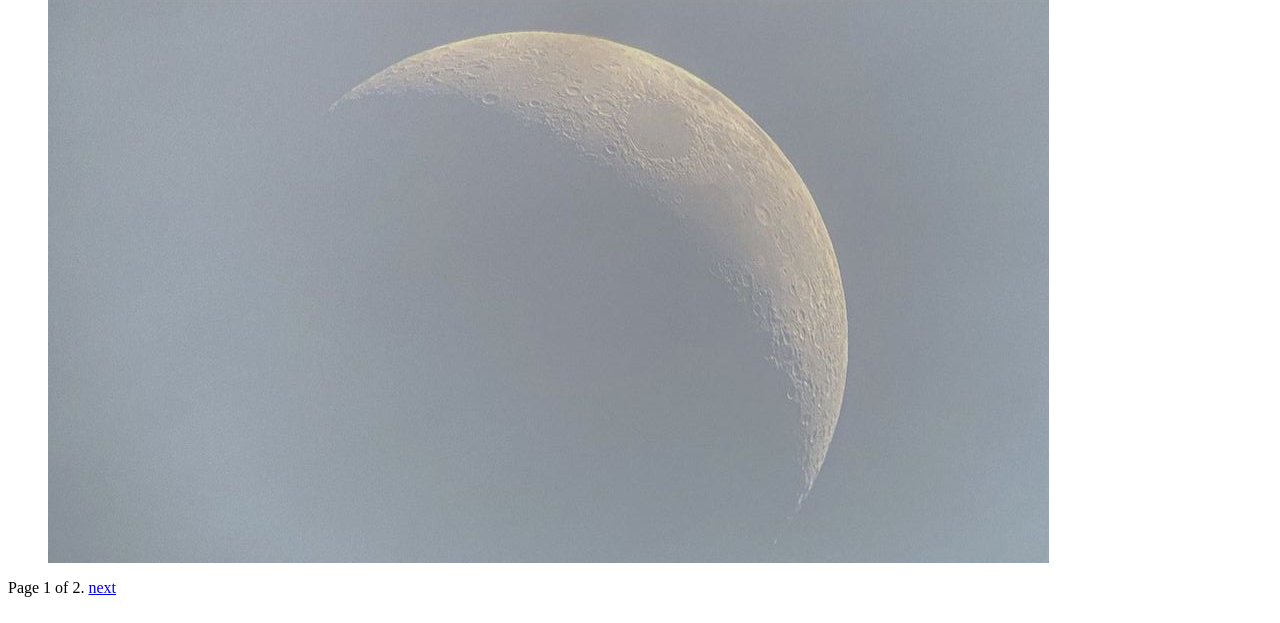
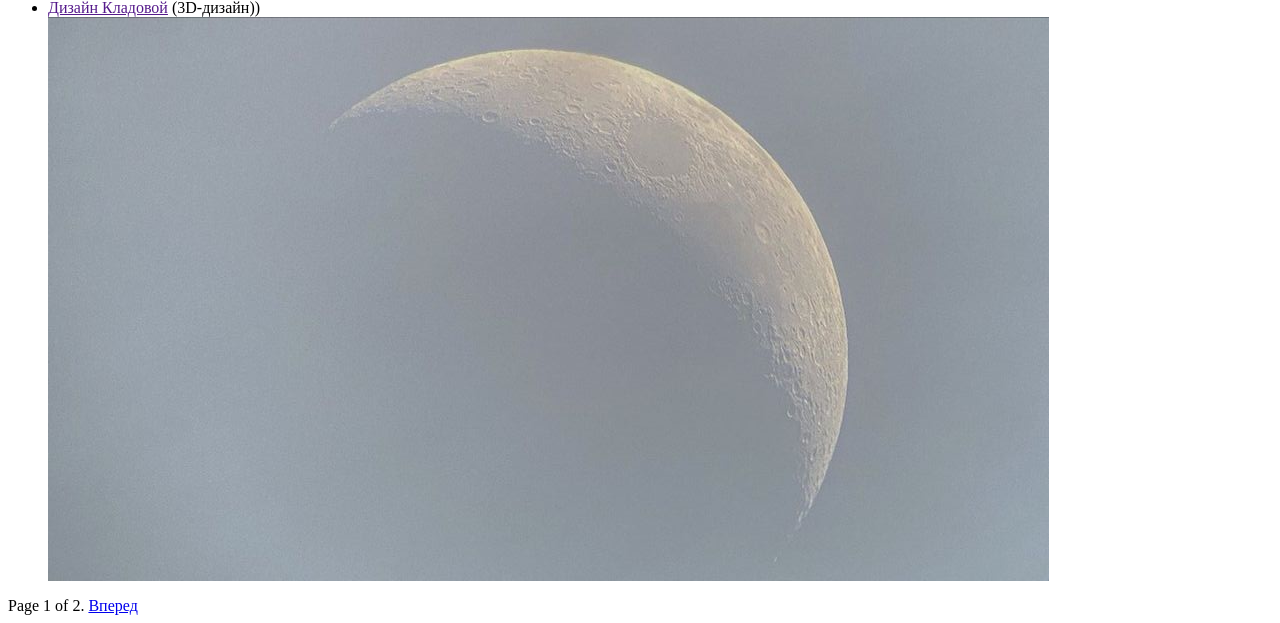
Before and after one commit to kristinatibeikina/design-studio, a Django app: page /desingapp/application/ in a window 1280 px wide; the page is wider, and only the part inside the window is pictured. Shown: the part 2867-3490 px from the top of that part. Before the commit the page ends 3464 px from the top of that part, so only its background shows below. Run offline with Django 4.2, Linux system fonts and the light colour scheme; data comes from the database, SQL or seed files in the repository; both versions use the stored data as it was after the commit.

Commit message:
Незначительные поправки

```diff
--- a/desingstudion/desingapp/forms.py
+++ b/desingstudion/desingapp/forms.py
@@ -1,7 +1,6 @@
 from django import forms
 from .models import User
 from django.core.exceptions import ValidationError
-from .models import Application
 import re
 
 
--- a/desingstudion/desingapp/models.py
+++ b/desingstudion/desingapp/models.py
@@ -29,18 +29,17 @@
     date = models.DateTimeField(verbose_name='Время создания заявки', auto_now_add=True)
     status = models.CharField(max_length=254, default='Новая')
 
-
     def validate_image(fieldfile_obj):
         filesize = fieldfile_obj.file.size
         megabyte_limit = 2.0
         if filesize > megabyte_limit * 1024 * 1024:
             raise ValidationError("Размер превышает %sMB" % str(megabyte_limit))
 
-    photo_file = models.ImageField(max_length=254, upload_to='images', blank=False, validators=[validate_image, FileExtensionValidator(allowed_extensions=['png', 'jpg', 'jpeg', 'bmp'])])
+    photo_file = models.ImageField(max_length=254, upload_to='images', blank=False,
+                                   validators=[validate_image, FileExtensionValidator(allowed_extensions=['png', 'jpg', 'jpeg', 'bmp'])])
 
     def get_absolute_url(self):
         return reverse('application_list', args=[str(self.id)])
 
-
     def __str__(self):
         return f'{self.name} ({self.date})'
--- a/desingstudion/desingapp/templates/base.html
+++ b/desingstudion/desingapp/templates/base.html
@@ -8,12 +8,12 @@
             <h1>Design.pro</h1>
         {% if user.is_authenticated %}
             <a href="{% url 'application'%}">Просмотр заявок</a><br>
-            <a href="{% url 'cabinet'%}">Личный кабинет</a><br>
-            <a href="">Выход</a>
+              <a href="{% url 'cabinet'%}">Личный кабинет</a><br>
+              <a href="">Выход</a>
         {% else %}
           <ul class="sidebar-nav">
               <a href="{% url 'application'%}">Просмотр заявок</a><br>
-            <a href="{% url 'registration'%}">Регистрация</a>
+            <a href="{% url 'registration'%}">Регистрация</a><br>
             <a href="{% url 'login'%}">Авторизация</a>
 
           </ul>
@@ -40,13 +40,13 @@
     <div class="pagination">
       <span class="page-links">
         {% if page_obj.has_previous %}
-          <a href="{{ request.path }}?page={{ page_obj.previous_page_number }}">previous</a>
+          <a href="{{ request.path }}?page={{ page_obj.previous_page_number }}">Назад</a>
         {% endif %}
         <span class="page-current">
           Page {{ page_obj.number }} of {{ page_obj.paginator.num_pages }}.
         </span>
         {% if page_obj.has_next %}
-          <a href="{{ request.path }}?page={{ page_obj.next_page_number }}">next</a>
+          <a href="{{ request.path }}?page={{ page_obj.next_page_number }}">Вперед</a>
         {% endif %}
       </span>
     </div>
```
Also changed, not shown: desingstudion/db.sqlite3, desingstudion/desingstudion/settings.py (line endings or trailing spaces), desingstudion/images/52cce0a8a99381beb328544e49d85566.jpg (added).
